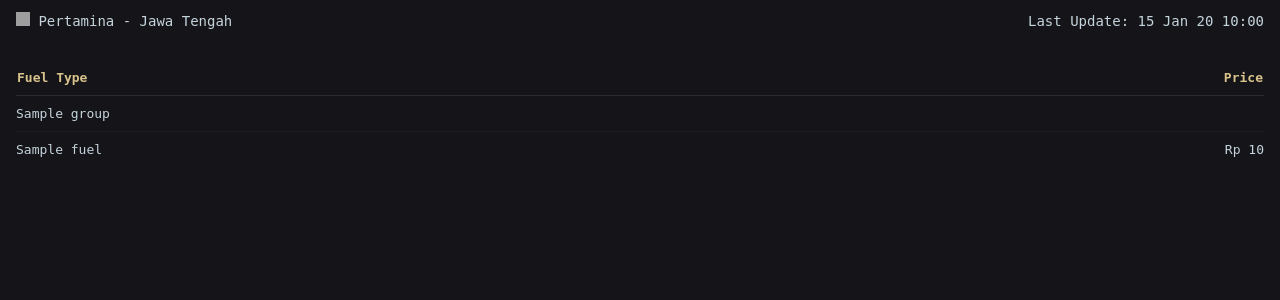
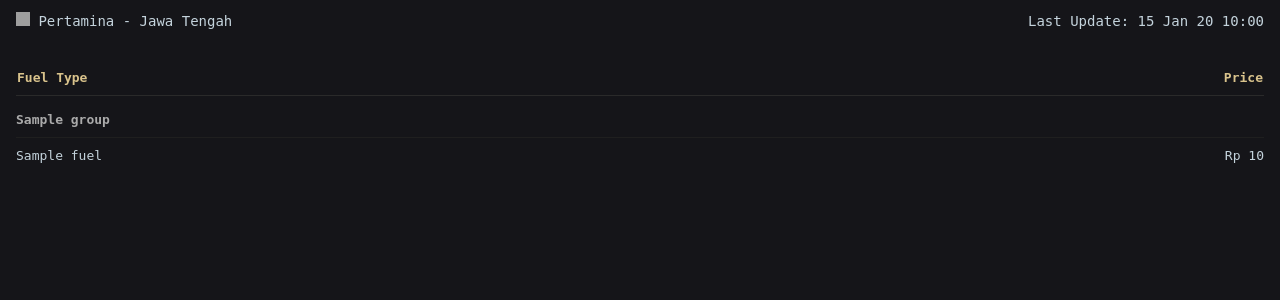
Before and after one commit to rdce-vr/Local-Track, a Flask app: template templates/index.html in a window 1280 px wide. Shown: the top 300 px of the page. Run offline with Flask 3, Linux system fonts and the light colour scheme; the template is opened without the code that fills it: most values are stand-ins (such as "Sample title", 1, 10 or a date in 2020); grey boxes are pictures that could not be loaded.

Commit message:
Update static/style.css

```diff
--- a/static/style.css
+++ b/static/style.css
@@ -70,3 +70,10 @@ td {
   font-size: 13px;
   color: #c4d3dc;
 }
+
+.group-row td {
+  padding-top: 16px;
+  font-weight: 600;
+  color: #aaa;
+  border-bottom: none;
+}
```
